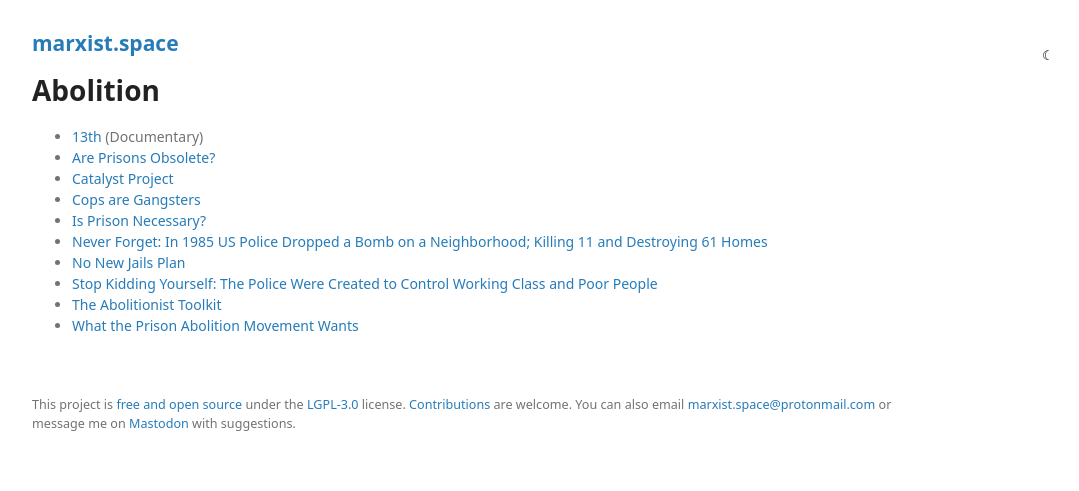
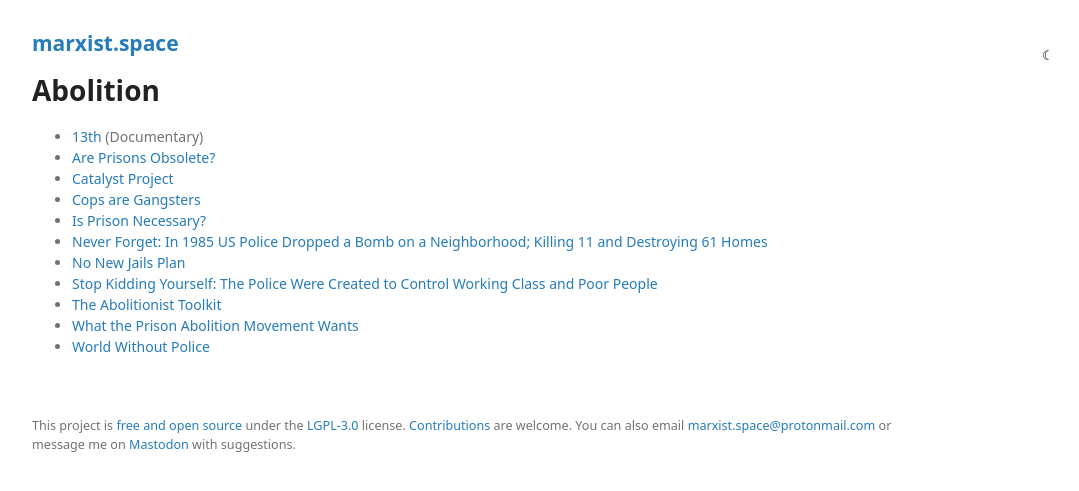
Before and after one commit to prolesoft/marxist.space, a Jekyll site: the page built from abolition.md, in a window 1280 px wide. Shown: the top 491 px of the page, without its empty margins (178-1257 px from the left). Built offline with Jekyll 4.4.1, drawn with Linux system fonts in a browser that asks for light colours; our own code applies the rules of GitHub Pages for plain Markdown files.

Commit message:
abolition.md

```diff
--- a/abolition.md
+++ b/abolition.md
@@ -17,3 +17,4 @@ permalink: /abolition/
 * [Stop Kidding Yourself: The Police Were Created to Control Working Class and Poor People](https://www.lawcha.org/2014/12/29/stop-kidding-police-created-control-working-class-poor-people/)
 * [The Abolitionist Toolkit](http://criticalresistance.org/resources/the-abolitionist-toolkit/)
 * [What the Prison Abolition Movement Wants](https://www.teenvogue.com/story/what-is-prison-abolition-movement)
+* [World Without Police](https://aworldwithoutpolice.org/)
```
